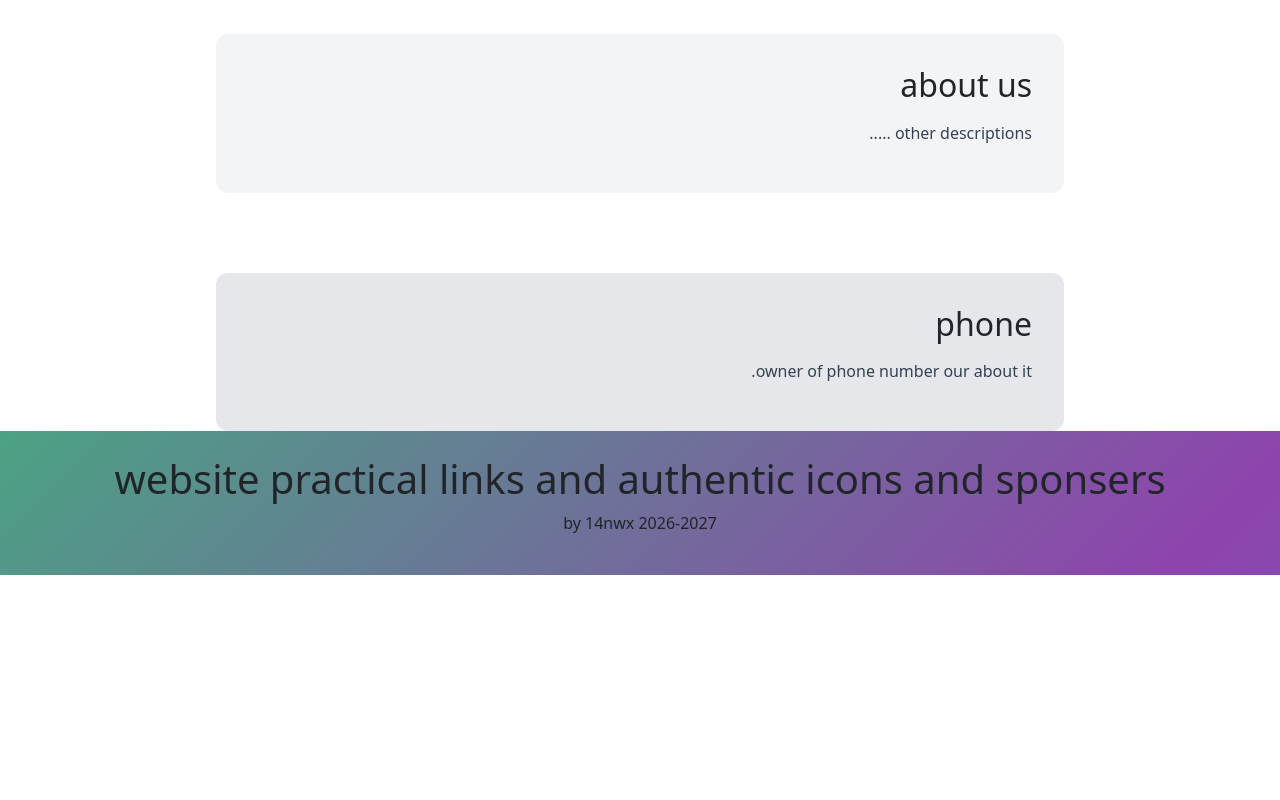
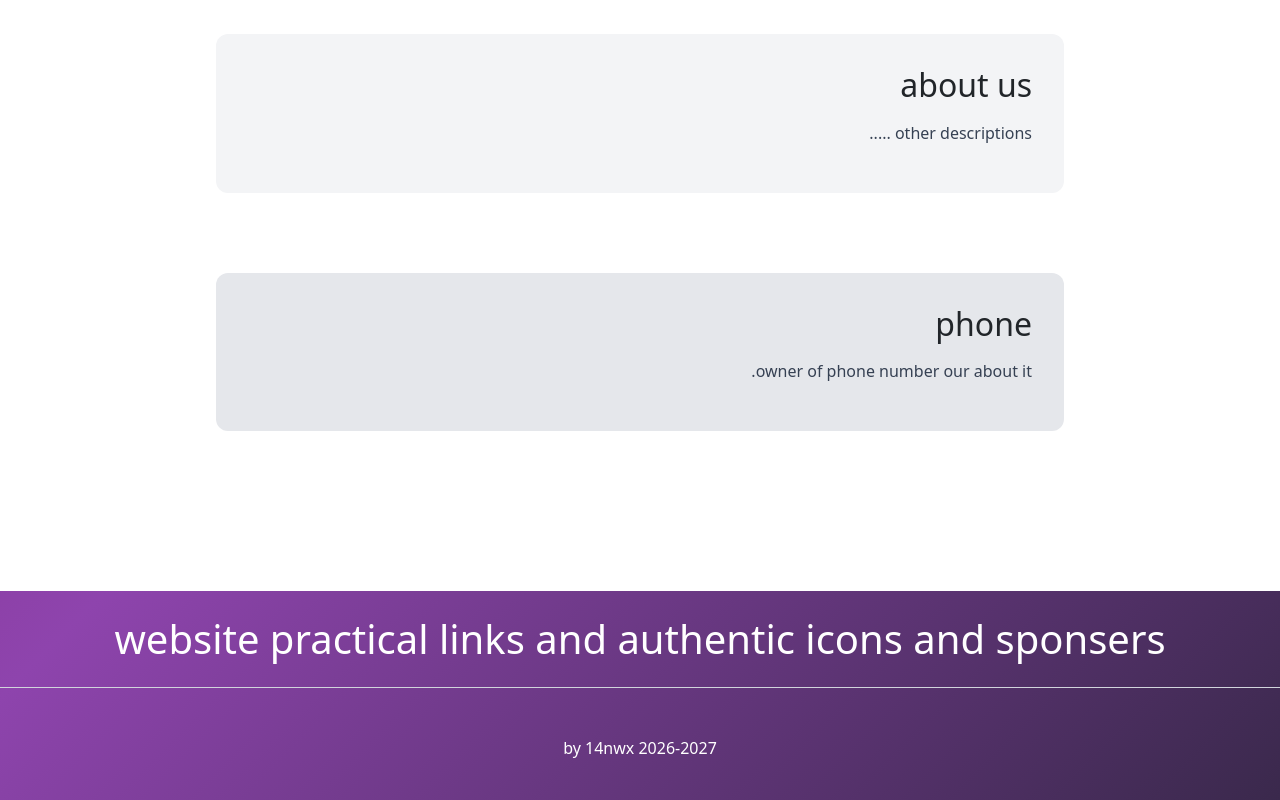
Before and after one commit to k1anwx/animated-website-template, a website built with Vite: page index.html in a window 1280 px wide. Shown: the part 979-1779 px from the top of the page. Before the commit the page ends 1554 px from the top, so only its background shows below. Built offline with nearby package versions, Linux system fonts and the light colour scheme.

Commit message:
form update 2

```diff
--- a/index.html
+++ b/index.html
@@ -112,14 +112,14 @@
       <p class="text-gray-700">
         owner of phone number our about it.
       </p>
-
     </section>
-
   </main>
-<footer class="gradient-box-low">
-    <h1 class="text-2xl font-bold mb-2">
+<footer class="gradient-box-low mt-40">
+    <h1 class="text-2xl font-bold mb-8 color-white">
       website practical links and authentic icons and sponsers
-    </h1>
+      <br>
+    </h1><div class="border-t border-gray-300 my-4"></div>
+<br>
     <p>2026-2027 by 14nwx</p>
   </footer>
 <script type="module" src="/main.js"></script>
--- a/own-style.css
+++ b/own-style.css
@@ -55,10 +55,10 @@
     width: 100%;
     text-align: center;
 
-    background: linear-gradient(-45deg, #3498db, #8e44ad, #2ecc71, #f1c40f);
+    background: linear-gradient(-45deg, #161d22, #8e44ad, #770858, #373429);
     background-size: 400% 400%;
-    animation: gradientShiftLow 8s ease infinite;
-
+    animation: gradientShiftLow 15s ease infinite;
+    color: white;
     padding: 24px 0;
 }
 
```
